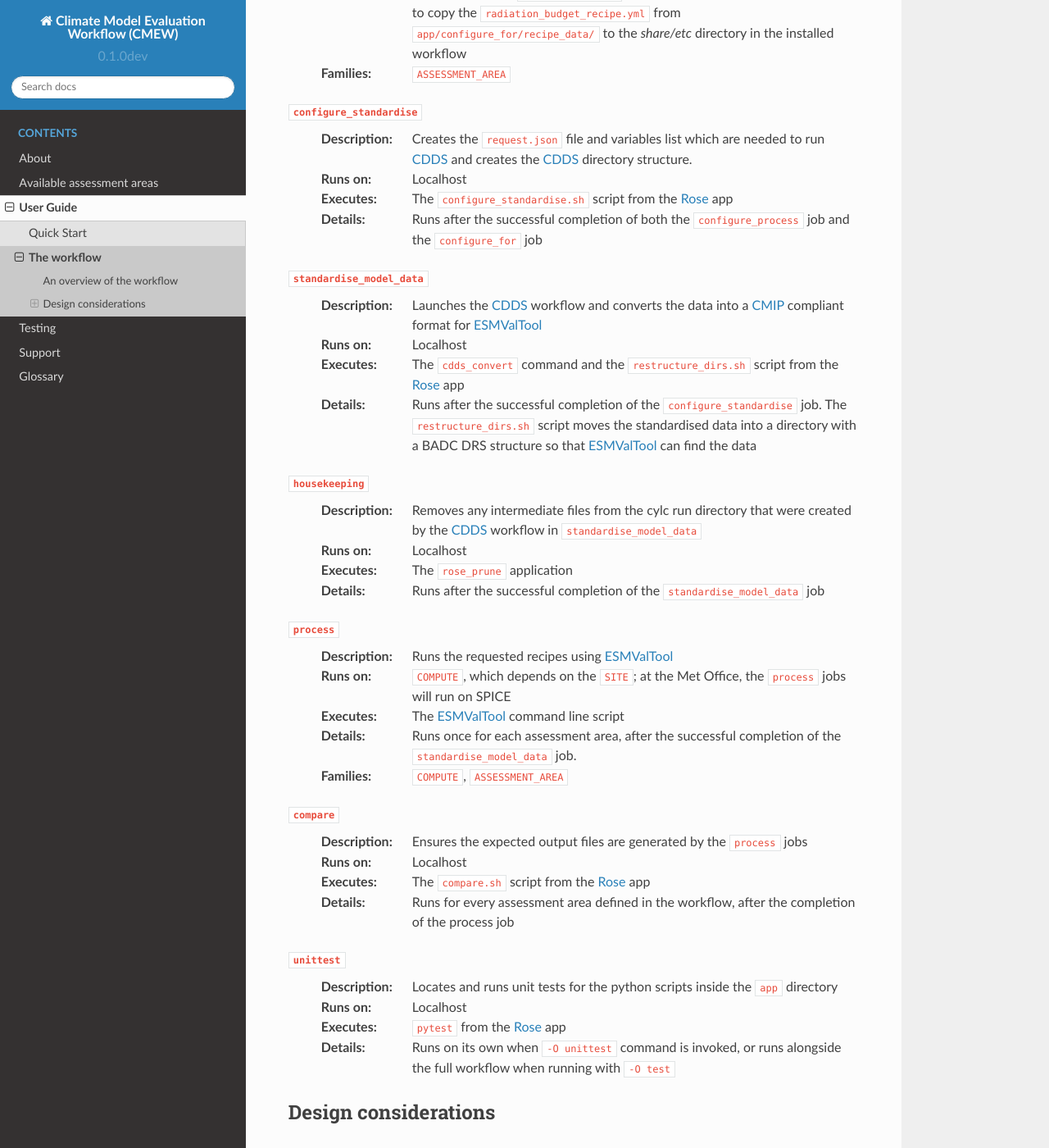
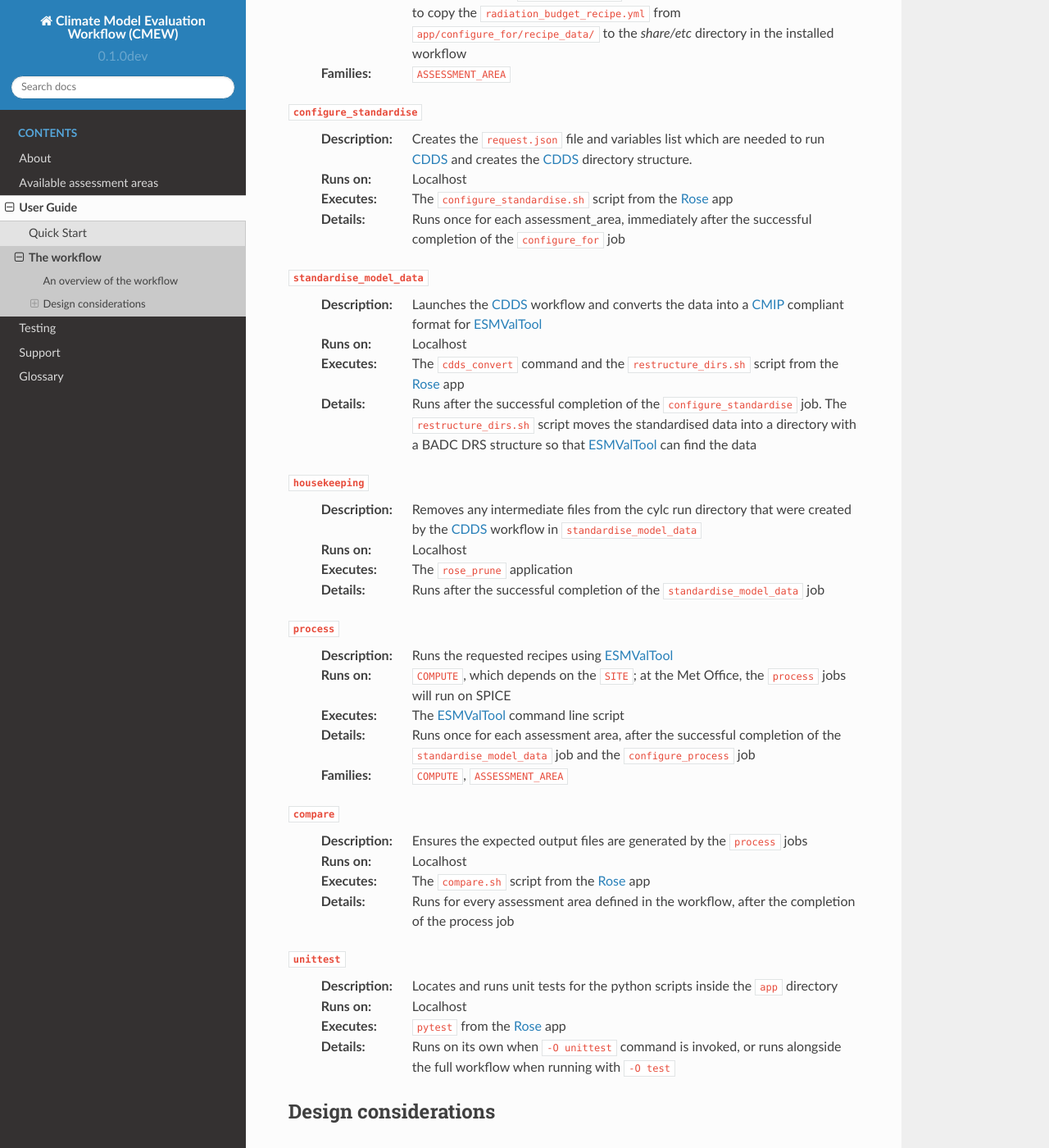
Before and after one commit to MetOffice/CMEW, a Sphinx documentation site: the page built from doc/source/user_guide/workflow.rst, in a window 1280 px wide and 1400 px high, scrolled down 842 px. Shown: the whole window at 82% size. Built offline with Sphinx 7.4.7 and the Read the Docs theme 2.0.0, drawn with Linux system fonts in a browser that asks for light colours.

Commit message:
#218: update docs

```diff
--- a/doc/source/user_guide/workflow.rst
+++ b/doc/source/user_guide/workflow.rst
@@ -58,8 +58,8 @@
   :Executes:
      The ``configure_standardise.sh`` script from the |Rose| app
   :Details:
-     Runs after the successful completion of both the ``configure_process`` job
-     and the ``configure_for`` job
+     Runs once for each assessment_area, immediately after the successful
+     completion of the ``configure_for`` job
 
 ``standardise_model_data``
   :Description:
```
Also changed, not shown: other parts of doc/source/user_guide/workflow.rst (+1 -1 lines).
